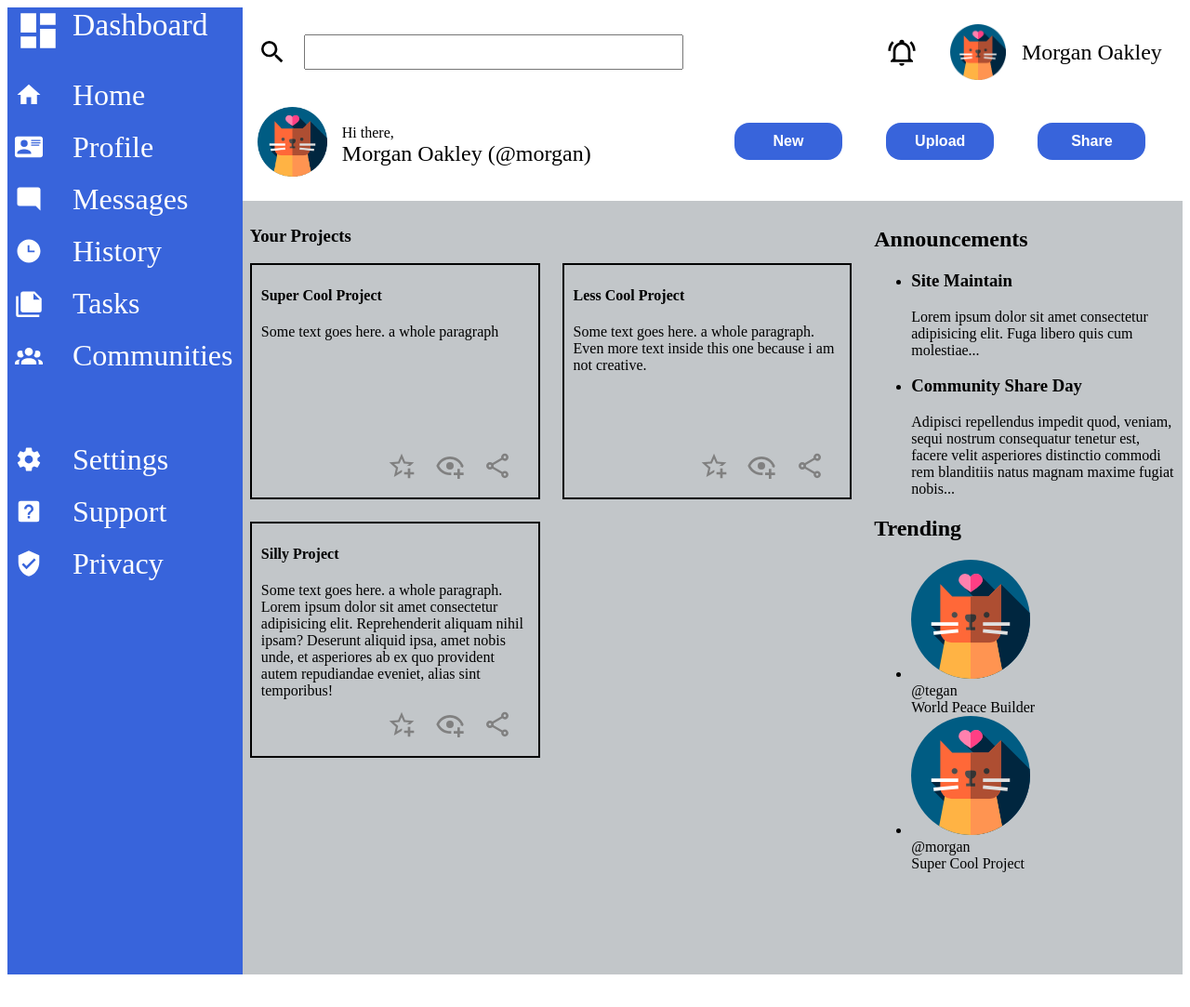
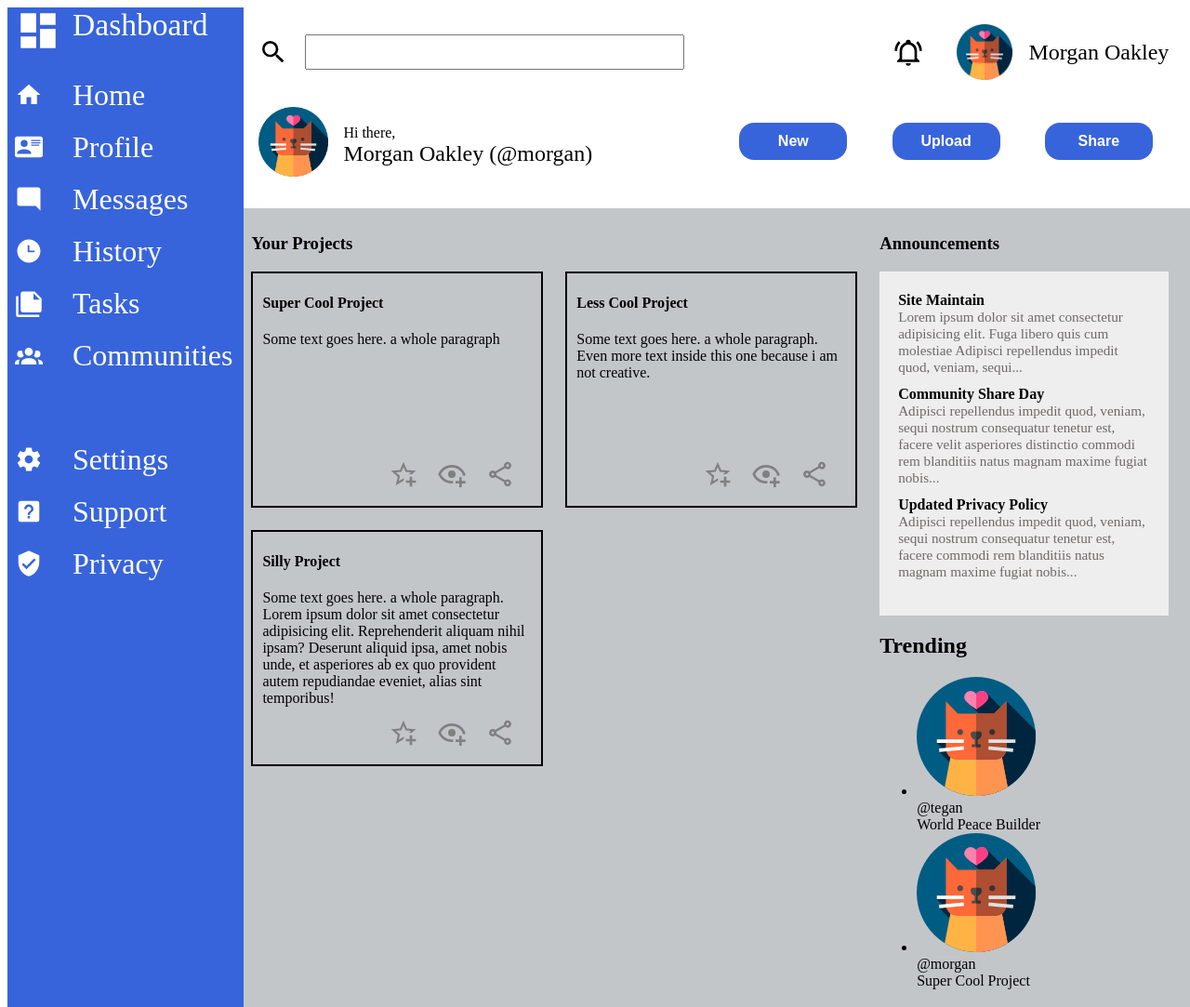
Before and after one commit to pigmentsandcode/admin-dashboard-top, a plain HTML site: page index.html in a window 1280 px wide. Shown: the top 1083 px of the page at 93% size. Before the commit the page ends 1056 px from the top, so only its background shows below. Drawn offline with Linux system fonts and the light colour scheme.

Commit message:
Add basic layout for Announcements

```diff
--- a/index.html
+++ b/index.html
@@ -317,21 +317,29 @@
       </div>
       <div class="main-sidebar">
         <div class="announce-container">
-          <h2>Announcements</h2>
+          <h3>Announcements</h2>
           <ul class="announcements-list">
             <li class="announcement">
-              <h3 class="announce-title">Site Maintain</h3>
+              <h4 class="announce-title">Site Maintain</h4>
               <p class="announce-text">
                 Lorem ipsum dolor sit amet consectetur adipisicing elit. Fuga
-                libero quis cum molestiae...
+                libero quis cum molestiae Adipisci repellendus impedit quod, veniam, sequi...
               </p>
             </li>
             <li class="announcement">
-              <h3 class="announce-title">Community Share Day</h3>
+              <h4 class="announce-title">Community Share Day</h4>
               <p class="announce-text">
                 Adipisci repellendus impedit quod, veniam, sequi nostrum
                 consequatur tenetur est, facere velit asperiores distinctio
                 commodi rem blanditiis natus magnam maxime fugiat nobis...
+              </p>
+            </li>
+            <li class="announcement">
+              <h4 class="announce-title">Updated Privacy Policy</h4>
+              <p class="announce-text">
+                Adipisci repellendus impedit quod, veniam, sequi nostrum
+                consequatur tenetur est, facere commodi rem blanditiis natus
+                magnam maxime fugiat nobis...
               </p>
             </li>
           </ul>
--- a/styles.css
+++ b/styles.css
@@ -2,6 +2,7 @@ body {
   display: grid;
   grid-template-columns: 1fr 4fr;
   grid-template-rows: 1fr 4fr;
+  margin-right: 0;
 }
 
 /* Sidebar */
@@ -189,3 +190,36 @@ body {
   width: 2rem;
   height: 2rem;
 }
+
+.main-sidebar {
+  display: grid;
+  grid-template-rows: auto 1fr;
+  margin-right: 15px;
+}
+
+/* Announcements */
+.announcements-list {
+  list-style: none;
+  display: grid;
+  grid-template-rows: repeat(3, 110px);
+  padding: 20px;
+  align-items: center;
+  background-color: #eee;
+  margin-bottom: 0;
+}
+
+.announcement {
+  font-size: 1rem;
+  display: grid;
+}
+
+.announce-title {
+  margin-bottom: 0;
+  margin-top: 0;
+}
+
+.announce-text {
+  color: #6f6969;
+  margin-top: 0;
+  font-size: 0.95rem;
+}
```
